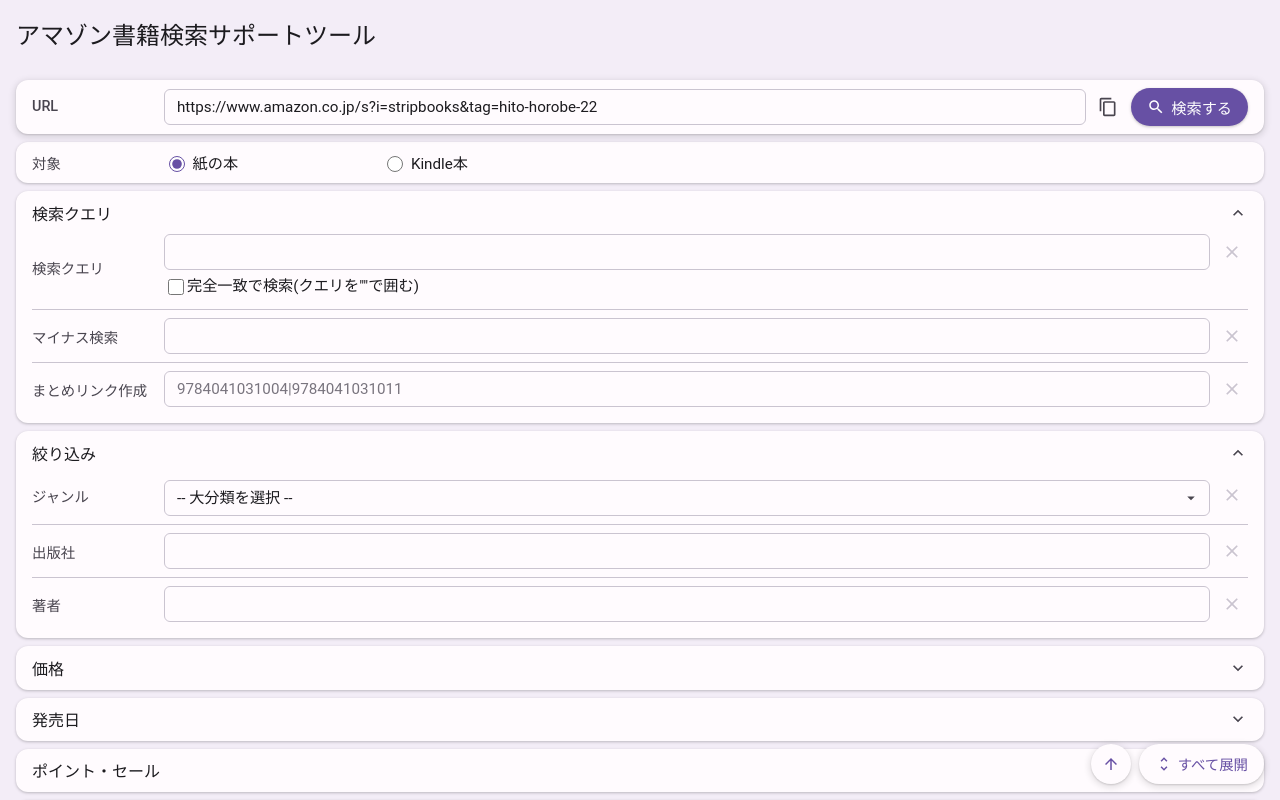
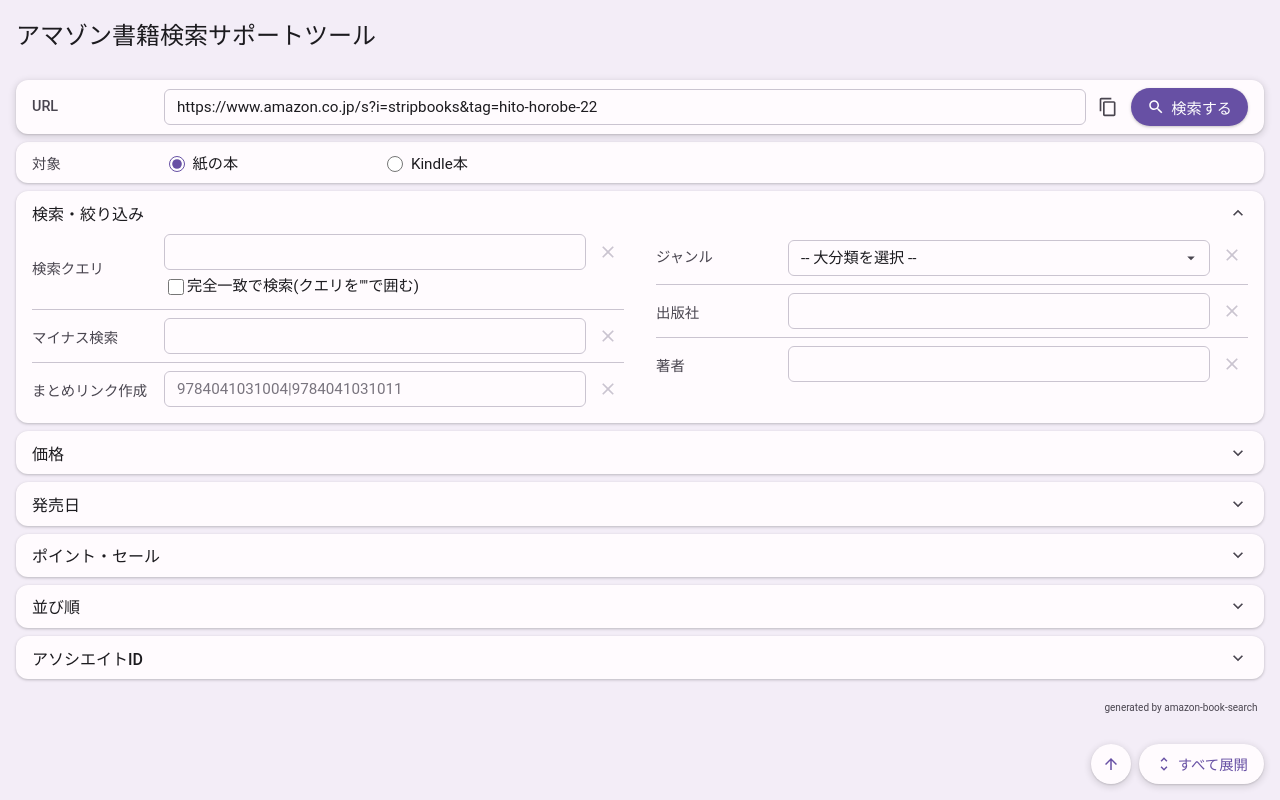
Before and after one commit to hitohorobe/amazon-book-search, a React (Vite) app: page / in a window 1280 px wide. Shown: the top 800 px of the page. Built offline with nearby package versions, Linux system fonts and the light colour scheme.

Commit message:
feat: 検索クエリ・絞り込みを1つのアコーディオンに統合し2カラム化

```diff
--- a/src/App.jsx
+++ b/src/App.jsx
@@ -55,10 +55,10 @@
   return Object.fromEntries(bbnItems.map((i) => [i.label, i.nodeId]));
 }
 
-const ACCORDION_TITLES = ['検索クエリ', '絞り込み', '価格', '発売日', 'ポイント・セール', '並び順', 'アソシエイトID'];
+const ACCORDION_TITLES = ['検索・絞り込み', '価格', '発売日', 'ポイント・セール', '並び順', 'アソシエイトID'];
 
 const initialOpenSections = Object.fromEntries(
-  ACCORDION_TITLES.map((title) => [title, title === '検索クエリ' || title === '絞り込み'])
+  ACCORDION_TITLES.map((title) => [title, title === '検索・絞り込み'])
 );
 
 const initialForm = {
@@ -140,7 +140,9 @@
         </div>
 
         <div id="params-area">
-          <AccordionSection title="検索クエリ" open={openSections['検索クエリ']} onToggle={() => toggleSection('検索クエリ')}>
+          <AccordionSection title="検索・絞り込み" open={openSections['検索・絞り込み']} onToggle={() => toggleSection('検索・絞り込み')}>
+            <div className="two-col-group">
+              <div className="two-col">
                 <ClearableTextField legend="検索クエリ" id="input-k" value={form.k} onChange={(k) => patch({ k })}>
                   <label>
                     <input
@@ -166,9 +168,9 @@
                   onChange={(bundleAsins) => patch({ bundleAsins })}
                   placeholder={isPaper ? '9784041031004|9784041031011' : 'B00A2MD724|B009KWU90U'}
                 />
-          </AccordionSection>
+              </div>
 
-          <AccordionSection title="絞り込み" open={openSections['絞り込み']} onToggle={() => toggleSection('絞り込み')}>
+              <div className="two-col">
                 <CategorySelector
                   key={form.format}
                   tree={active.nodes.tree}
@@ -190,6 +192,8 @@
                   value={form.author}
                   onChange={(author) => patch({ author })}
                 />
+              </div>
+            </div>
           </AccordionSection>
 
           <AccordionSection title="価格" open={openSections['価格']} onToggle={() => toggleSection('価格')}>
--- a/src/index.css
+++ b/src/index.css
@@ -80,6 +80,19 @@
 .accordion-chevron { display: inline-flex; color: var(--md-on-surface-variant); transition: transform 150ms ease; }
 .accordion-chevron-open { transform: rotate(180deg); }
 .accordion-body { padding: 0 1rem 0.5rem; }
+
+/* --- 検索クエリ/絞り込みの2カラム化。テキスト欄がアコーディオン幅いっぱいに
+   広がってデッドスペースが目立つため、狭幅では1列(従来通り縦積み)、
+   広幅では2列にしてスペースを活かす。列内の最初のfieldはグローバルな
+   .field:first-childにより自動的に区切り線なしになる(親を問わないセレクタのため)。 */
+.two-col-group {
+  display: grid;
+  grid-template-columns: 1fr;
+  column-gap: 2rem;
+}
+@media (min-width: 900px) {
+  .two-col-group { grid-template-columns: 1fr 1fr; }
+}
 
 /* --- Field(アコーディオン内の1項目分のサブセクション) --- */
 /* 項目名(legend)を本体(body)の左に固定幅で並べ、どの項目もテキストボックス等の
```
Lines whose indentation alone changed are shown as unchanged.
